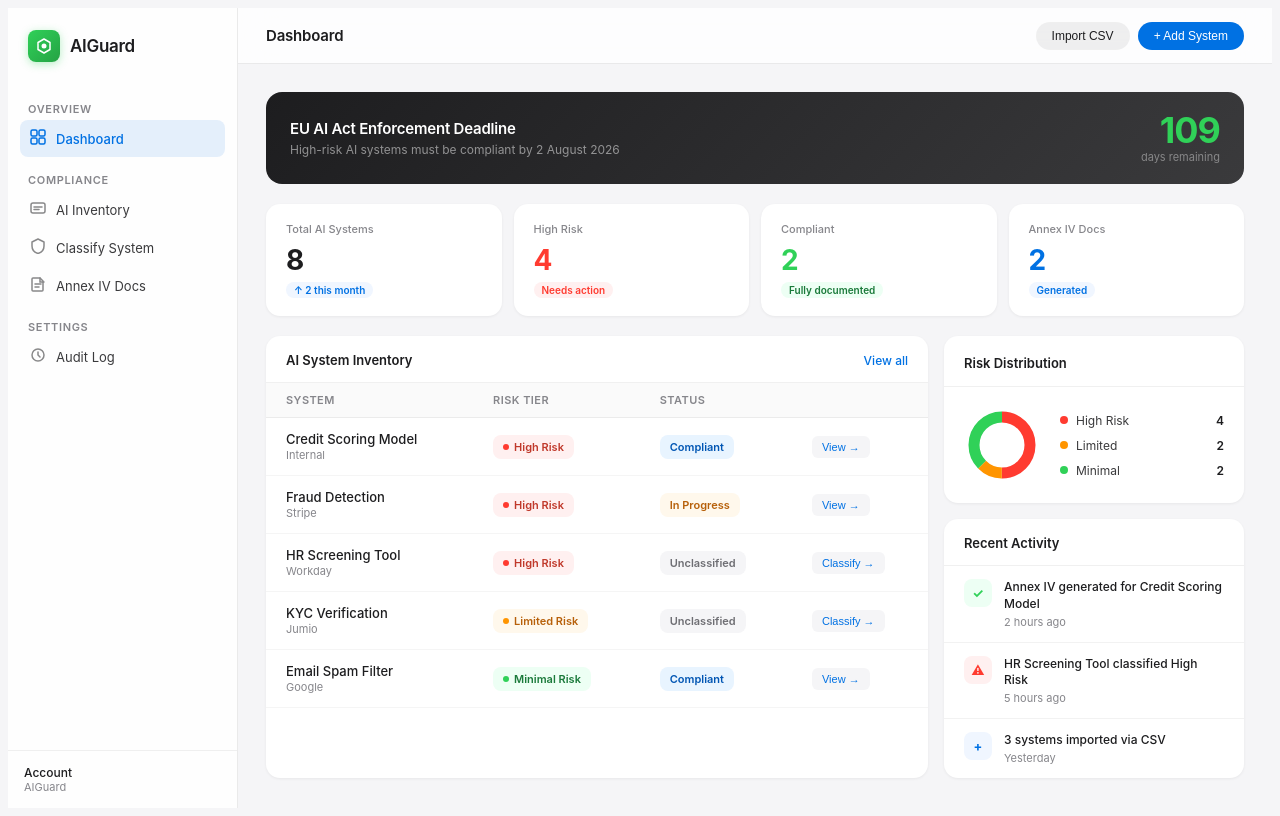
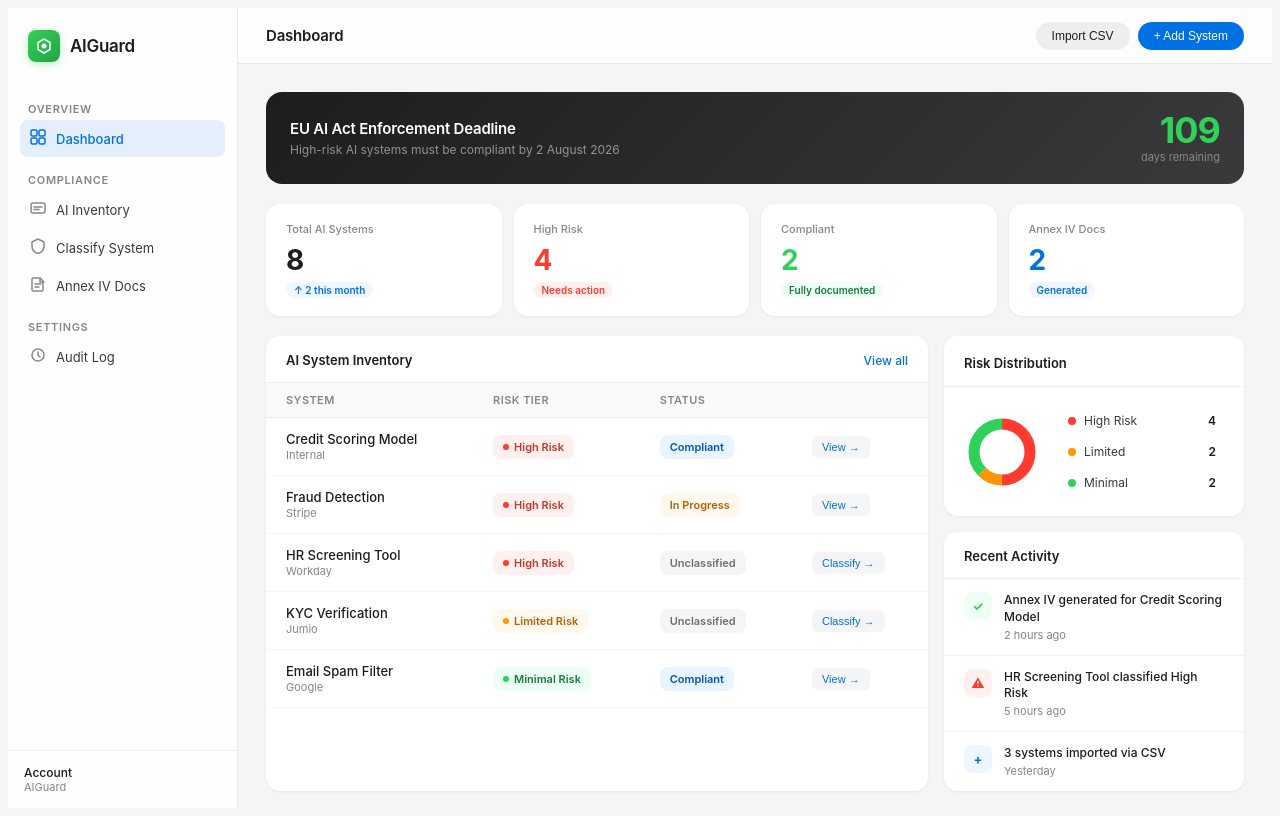
Before and after one commit to AI-Guard-2026/AI-Guard, a Next.js app in the folder frontend/: page /dashboard in a window 1280 px wide. Built offline with nearby package versions, Linux system fonts and the light colour scheme.

Commit message:
feat: interactive donut chart, CSV upload fixed, UI polish

```diff
--- a/frontend/src/app/(dashboard)/dashboard/page.tsx
+++ b/frontend/src/app/(dashboard)/dashboard/page.tsx
@@ -1,5 +1,6 @@
 'use client'
 
+import { useState } from 'react'
 import { motion } from 'framer-motion'
 
 const metrics = [
@@ -29,7 +30,15 @@ const dotColors: Record<string, string> = {
   'Minimal Risk': '#30d158',
 }
 
+const donutSlices = [
+  { label: 'High Risk', count: '4', color: '#ff3b30', hoverColor: '#ff2020', dashArray: '88 88', dashOffset: '0' },
+  { label: 'Limited', count: '2', color: '#ff9500', hoverColor: '#ff8800', dashArray: '22 154', dashOffset: '-88' },
+  { label: 'Minimal', count: '2', color: '#30d158', hoverColor: '#25c050', dashArray: '66 110', dashOffset: '-110' },
+]
+
 export default function DashboardPage() {
+  const [hoveredSlice, setHoveredSlice] = useState<string | null>(null)
+
   return (
     <div style={{ padding: '28px', display: 'flex', flexDirection: 'column', gap: '20px' }}>
 
@@ -103,11 +112,8 @@ export default function DashboardPage() {
             </thead>
             <tbody>
               {systems.map((s, i) => (
-                <motion.tr
+                <tr
                   key={s.name}
-                  initial={{ opacity: 0 }}
-                  animate={{ opacity: 1 }}
-                  transition={{ delay: 0.25 + i * 0.05 }}
                   style={{ cursor: 'pointer' }}
                   onMouseEnter={e => (e.currentTarget.style.background = '#fafafa')}
                   onMouseLeave={e => (e.currentTarget.style.background = 'transparent')}
@@ -132,7 +138,7 @@ export default function DashboardPage() {
                       {s.status === 'Unclassified' ? 'Classify →' : 'View →'}
                     </button>
                   </td>
-                </motion.tr>
+                </tr>
               ))}
             </tbody>
           </table>
@@ -141,7 +147,7 @@ export default function DashboardPage() {
         {/* Right Column */}
         <div style={{ display: 'flex', flexDirection: 'column', gap: '16px' }}>
 
-          {/* Donut */}
+          {/* Donut Chart */}
           <motion.div
             initial={{ opacity: 0, y: 12 }}
             animate={{ opacity: 1, y: 0 }}
@@ -152,15 +158,69 @@ export default function DashboardPage() {
               <span style={{ fontSize: '13px', fontWeight: 600, color: '#1d1d1f' }}>Risk Distribution</span>
             </div>
             <div style={{ padding: '20px', display: 'flex', alignItems: 'center', gap: '20px' }}>
-              <svg width="76" height="76" viewBox="0 0 76 76">
-                <circle cx="38" cy="38" r="28" fill="none" stroke="#f5f5f7" strokeWidth="11"/>
-                <circle cx="38" cy="38" r="28" fill="none" stroke="#ff3b30" strokeWidth="11" strokeDasharray="88 88" strokeDashoffset="0" transform="rotate(-90 38 38)"/>
-                <circle cx="38" cy="38" r="28" fill="none" stroke="#ff9500" strokeWidth="11" strokeDasharray="22 154" strokeDashoffset="-88" transform="rotate(-90 38 38)"/>
-                <circle cx="38" cy="38" r="28" fill="none" stroke="#30d158" strokeWidth="11" strokeDasharray="66 110" strokeDashoffset="-110" transform="rotate(-90 38 38)"/>
-              </svg>
-              <div style={{ display: 'flex', flexDirection: 'column', gap: '10px', flex: 1 }}>
-                {[['#ff3b30', 'High Risk', '4'], ['#ff9500', 'Limited', '2'], ['#30d158', 'Minimal', '2']].map(([color, label, count]) => (
-                  <div key={label} style={{ display: 'flex', alignItems: 'center', justifyContent: 'space-between' }}>
+              <div style={{ position: 'relative', width: '76px', height: '76px', flexShrink: 0 }}>
+                <svg width="76" height="76" viewBox="0 0 76 76" style={{ overflow: 'visible' }}>
+  <circle cx="38" cy="38" r="28" fill="none" stroke="#f5f5f7" strokeWidth="11"/>
+  {donutSlices.map((slice) => (
+    <circle
+      key={slice.label}
+      cx="38" cy="38" r="28" fill="none"
+      stroke={hoveredSlice === slice.label ? slice.hoverColor : slice.color}
+      strokeWidth={hoveredSlice === slice.label ? 15 : 11}
+      strokeDasharray={slice.dashArray}
+      strokeDashoffset={slice.dashOffset}
+      transform="rotate(-90 38 38)"
+      style={{ transition: 'all 0.2s ease', cursor: 'pointer' }}
+      onMouseEnter={() => setHoveredSlice(slice.label)}
+      onMouseLeave={() => setHoveredSlice(null)}
+    />
+  ))}
+  {/* Invisible wider overlay circles for better hover detection */}
+  {donutSlices.map((slice) => (
+    <circle
+      key={`overlay-${slice.label}`}
+      cx="38" cy="38" r="28" fill="none"
+      stroke="transparent"
+      strokeWidth="20"
+      strokeDasharray={slice.dashArray}
+      strokeDashoffset={slice.dashOffset}
+      transform="rotate(-90 38 38)"
+      style={{ cursor: 'pointer' }}
+      onMouseEnter={() => setHoveredSlice(slice.label)}
+      onMouseLeave={() => setHoveredSlice(null)}
+    />
+  ))}
+</svg>
+                {hoveredSlice && (
+                  <div style={{
+                    position: 'absolute', inset: 0,
+                    display: 'flex', flexDirection: 'column',
+                    alignItems: 'center', justifyContent: 'center',
+                    pointerEvents: 'none',
+                  }}>
+                    <div style={{ fontSize: '15px', fontWeight: 700, color: '#1d1d1f', lineHeight: 1 }}>
+                      {donutSlices.find(s => s.label === hoveredSlice)?.count}
+                    </div>
+                    <div style={{ fontSize: '8px', color: '#86868b', textAlign: 'center', marginTop: '2px' }}>
+                      {hoveredSlice}
+                    </div>
+                  </div>
+                )}
+              </div>
+
+              <div style={{ display: 'flex', flexDirection: 'column', gap: '4px', flex: 1 }}>
+                {donutSlices.map(({ color, label, count }) => (
+                  <div
+                    key={label}
+                    onMouseEnter={() => setHoveredSlice(label)}
+                    onMouseLeave={() => setHoveredSlice(null)}
+                    style={{
+                      display: 'flex', alignItems: 'center', justifyContent: 'space-between',
+                      padding: '6px 8px', borderRadius: '6px', cursor: 'pointer',
+                      background: hoveredSlice === label ? `${color}18` : 'transparent',
+                      transition: 'background 0.15s',
+                    }}
+                  >
                     <div style={{ display: 'flex', alignItems: 'center', gap: '8px', fontSize: '12px', color: '#3a3a3c' }}>
                       <div style={{ width: '8px', height: '8px', borderRadius: '50%', background: color, flexShrink: 0 }}></div>
                       {label}
--- a/frontend/src/components/shared/csv-upload.tsx
+++ b/frontend/src/components/shared/csv-upload.tsx
@@ -25,7 +25,6 @@ export default function CSVUpload({ onImport }: Props) {
     if (!file) return
     setFileName(file.name)
     setError('')
-
     const reader = new FileReader()
     reader.onload = (e) => {
       const text = e.target?.result as string
@@ -34,14 +33,11 @@ export default function CSVUpload({ onImport }: Props) {
       const nameIdx = headers.indexOf('name')
       const vendorIdx = headers.indexOf('vendor')
       const purposeIdx = headers.indexOf('purpose')
-
       if (nameIdx === -1) { setError('CSV must have a "name" column'); return }
-
       const systems = lines.slice(1).map(line => {
         const cols = line.split(',').map(c => c.trim())
         return { name: cols[nameIdx] || '', vendor: cols[vendorIdx] || '', purpose: cols[purposeIdx] || '', status: 'Unclassified' }
       }).filter(s => s.name)
-
       setParsed(systems)
     }
     reader.readAsText(file)
@@ -68,45 +64,22 @@ export default function CSVUpload({ onImport }: Props) {
       </button>
 
       {open && (
-        <div style={{
-          position: 'fixed', inset: 0, zIndex: 1000,
-          background: 'rgba(0,0,0,0.3)',
-          backdropFilter: 'blur(8px)',
-          display: 'flex', alignItems: 'center', justifyContent: 'center',
-        }}
+        <div
+          style={{ position: 'fixed', inset: 0, zIndex: 1000, background: 'rgba(0,0,0,0.3)', backdropFilter: 'blur(8px)', display: 'flex', alignItems: 'center', justifyContent: 'center' }}
           onClick={(e) => { if (e.target === e.currentTarget) setOpen(false) }}
         >
-          <div style={{
-            background: '#fff', borderRadius: '20px', padding: '28px',
-            width: '480px', boxShadow: '0 24px 48px rgba(0,0,0,0.15)',
-          }}>
-            {/* Header */}
+          <div style={{ background: '#fff', borderRadius: '20px', padding: '28px', width: '480px', boxShadow: '0 24px 48px rgba(0,0,0,0.15)' }}>
             <div style={{ display: 'flex', alignItems: 'center', justifyContent: 'space-between', marginBottom: '20px' }}>
               <div>
                 <h2 style={{ fontSize: '18px', fontWeight: 700, color: '#1d1d1f', letterSpacing: '-0.3px' }}>Import AI Systems</h2>
                 <p style={{ fontSize: '12px', color: '#86868b', marginTop: '3px' }}>CSV must have columns: name, vendor, purpose</p>
               </div>
-              <button
-                onClick={() => setOpen(false)}
-                style={{ width: '28px', height: '28px', borderRadius: '50%', border: 'none', background: '#f5f5f7', cursor: 'pointer', fontSize: '14px', color: '#86868b', display: 'flex', alignItems: 'center', justifyContent: 'center' }}
-              >
-                ✕
-              </button>
+              <button onClick={() => setOpen(false)} style={{ width: '28px', height: '28px', borderRadius: '50%', border: 'none', background: '#f5f5f7', cursor: 'pointer', fontSize: '14px', color: '#86868b' }}>✕</button>
             </div>
 
-            {/* Drop Zone */}
             <div
               {...getRootProps()}
-              style={{
-                border: `1.5px dashed ${isDragActive ? '#0071e3' : 'rgba(0,0,0,0.15)'}`,
-                borderRadius: '14px',
-                padding: '32px',
-                textAlign: 'center',
-                cursor: 'pointer',
-                background: isDragActive ? '#f0f6ff' : '#fafafa',
-                transition: 'all 0.15s',
-                marginBottom: '16px',
-              }}
+              style={{ border: `1.5px dashed ${isDragActive ? '#0071e3' : 'rgba(0,0,0,0.15)'}`, borderRadius: '14px', padding: '32px', textAlign: 'center', cursor: 'pointer', background: isDragActive ? '#f0f6ff' : '#fafafa', transition: 'all 0.15s', marginBottom: '16px' }}
             >
               <input {...getInputProps()} />
               <div style={{ fontSize: '28px', marginBottom: '10px' }}>📂</div>
@@ -120,11 +93,7 @@ export default function CSVUpload({ onImport }: Props) {
               )}
             </div>
 
-            {error && (
-              <div style={{ background: '#fff0f0', borderRadius: '10px', padding: '10px 14px', marginBottom: '12px', fontSize: '13px', color: '#ff3b30' }}>
-                {error}
-              </div>
-            )}
+            {error && <div style={{ background: '#fff0f0', borderRadius: '10px', padding: '10px 14px', marginBottom: '12px', fontSize: '13px', color: '#ff3b30' }}>{error}</div>}
 
             {parsed.length > 0 && (
               <div>
@@ -135,10 +104,7 @@ export default function CSVUpload({ onImport }: Props) {
                     <div style={{ fontSize: '11px', color: '#86868b', marginTop: '2px' }}>{parsed.map(s => s.name).join(', ')}</div>
                   </div>
                 </div>
-                <button
-                  onClick={handleImport}
-                  style={{ width: '100%', padding: '12px', borderRadius: '12px', fontSize: '14px', fontWeight: 600, cursor: 'pointer', border: 'none', background: '#0071e3', color: '#fff' }}
-                >
+                <button onClick={handleImport} style={{ width: '100%', padding: '12px', borderRadius: '12px', fontSize: '14px', fontWeight: 600, cursor: 'pointer', border: 'none', background: '#0071e3', color: '#fff' }}>
                   Import {parsed.length} Systems
                 </button>
               </div>
```
